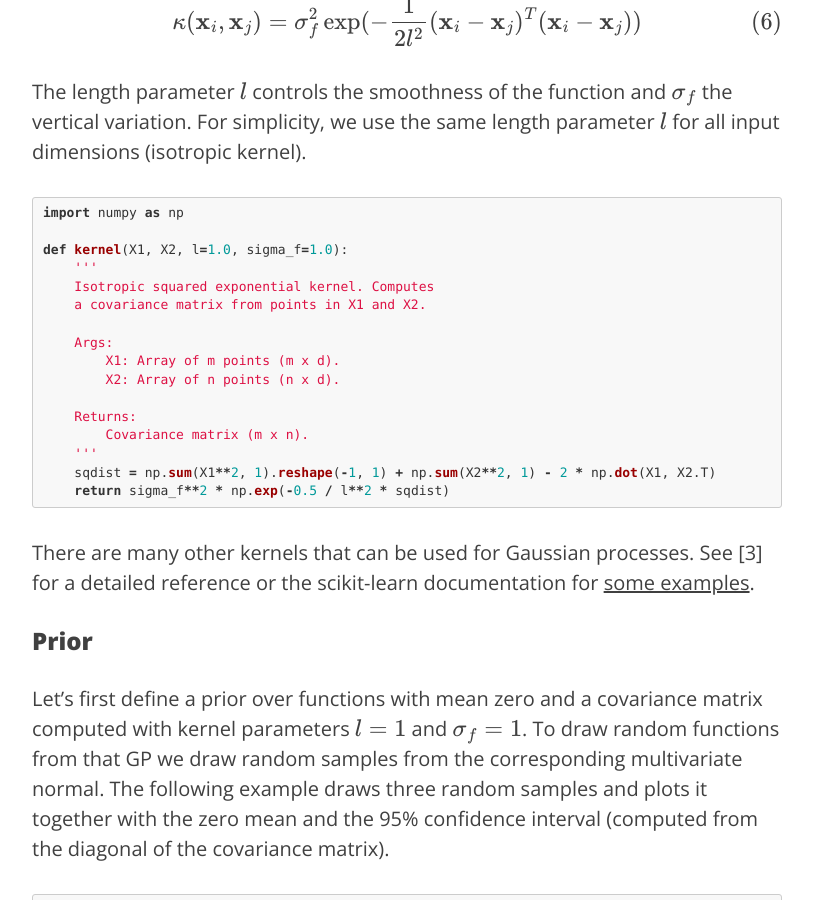
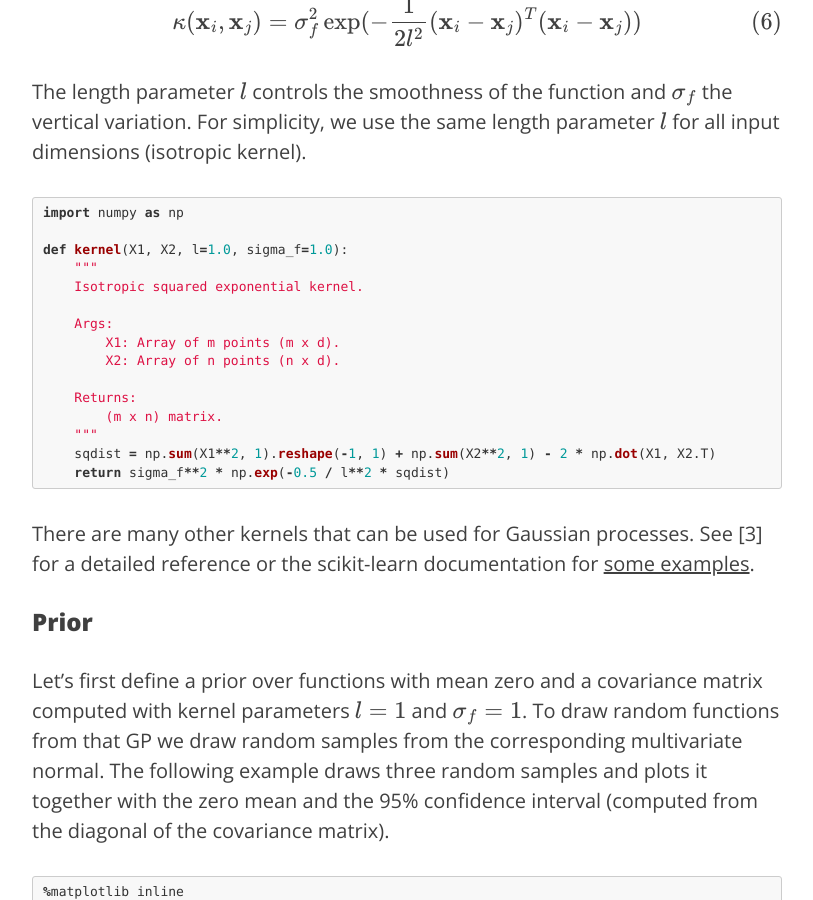
Before and after one commit to krasserm/krasserm.github.io, a Jekyll site: the page built from _posts/2018-03-19-gaussian-processes.md, in a window 1280 px wide and 900 px high, scrolled down 3274 px. Shown: the whole window, without its empty margins (233-1046 px from the left). Built offline with Jekyll 4.4.1, drawn with Linux system fonts in a browser that asks for light colours; formulas are drawn with MathJax 3; comment, search, counter and statistics services are not loaded; some of the changed text lies outside the part shown.

````diff
--- a/_posts/2018-03-19-gaussian-processes.md
+++ b/_posts/2018-03-19-gaussian-processes.md
@@ -75,17 +75,16 @@
 import numpy as np
 
 def kernel(X1, X2, l=1.0, sigma_f=1.0):
-    '''
-    Isotropic squared exponential kernel. Computes
-    a covariance matrix from points in X1 and X2.
+    """
+    Isotropic squared exponential kernel.
 
     Args:
         X1: Array of m points (m x d).
         X2: Array of n points (n x d).
 
     Returns:
-        Covariance matrix (m x n).
-    '''
+        (m x n) matrix.
+    """
     sqdist = np.sum(X1**2, 1).reshape(-1, 1) + np.sum(X2**2, 1) - 2 * np.dot(X1, X2.T)
     return sigma_f**2 * np.exp(-0.5 / l**2 * sqdist)
 ```
@@ -131,7 +130,7 @@
 from numpy.linalg import inv
 
 def posterior_predictive(X_s, X_train, Y_train, l=1.0, sigma_f=1.0, sigma_y=1e-8):
-    '''
+    """
     Computes the suffifient statistics of the GP posterior predictive distribution
     from m training data X_train and Y_train and n new inputs X_s.
 
@@ -145,7 +144,7 @@
 
     Returns:
         Posterior mean vector (n x d) and covariance matrix (n x n).
-    '''
+    """
     K = kernel(X_train, X_train, l, sigma_f) + sigma_y**2 * np.eye(len(X_train))
     K_s = kernel(X_train, X_s, l, sigma_f)
     K_ss = kernel(X_s, X_s, l, sigma_f) + 1e-8 * np.eye(len(X_s))
@@ -253,7 +252,7 @@
 from scipy.optimize import minimize
 
 def nll_fn(X_train, Y_train, noise, naive=True):
-    '''
+    """
     Returns a function that computes the negative log marginal
     likelihood for training data X_train and Y_train and given
     noise level.
````
Also changed, not shown: other parts of _posts/2018-03-19-gaussian-processes.md (+10 -3 lines).
